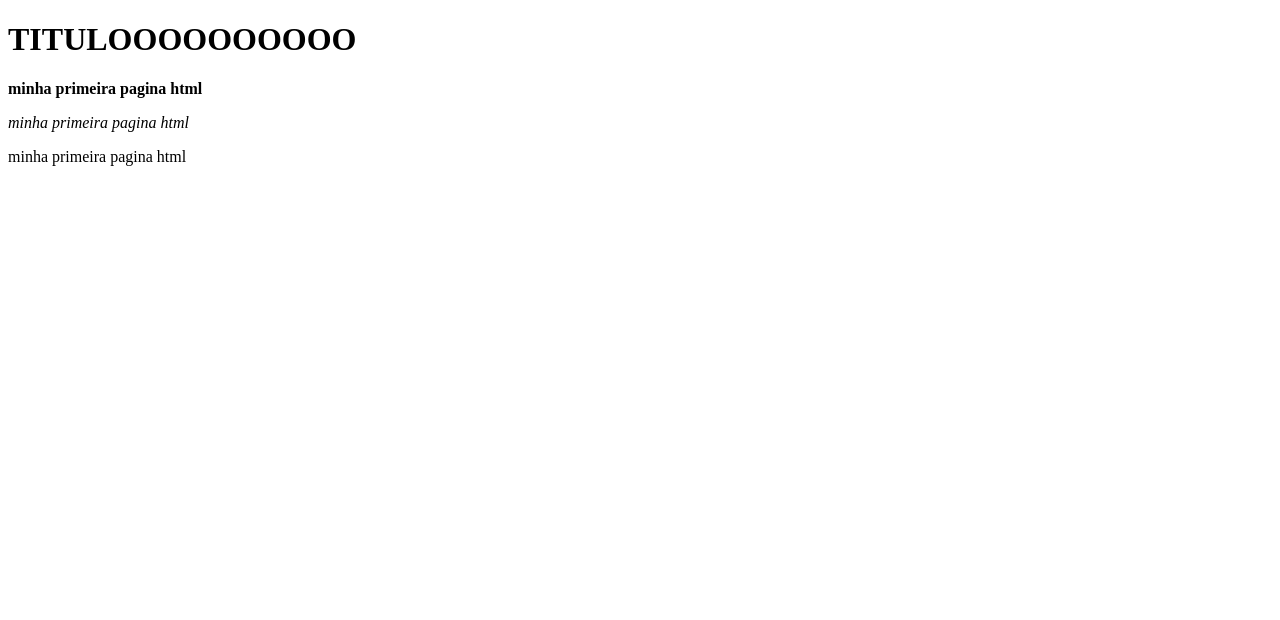
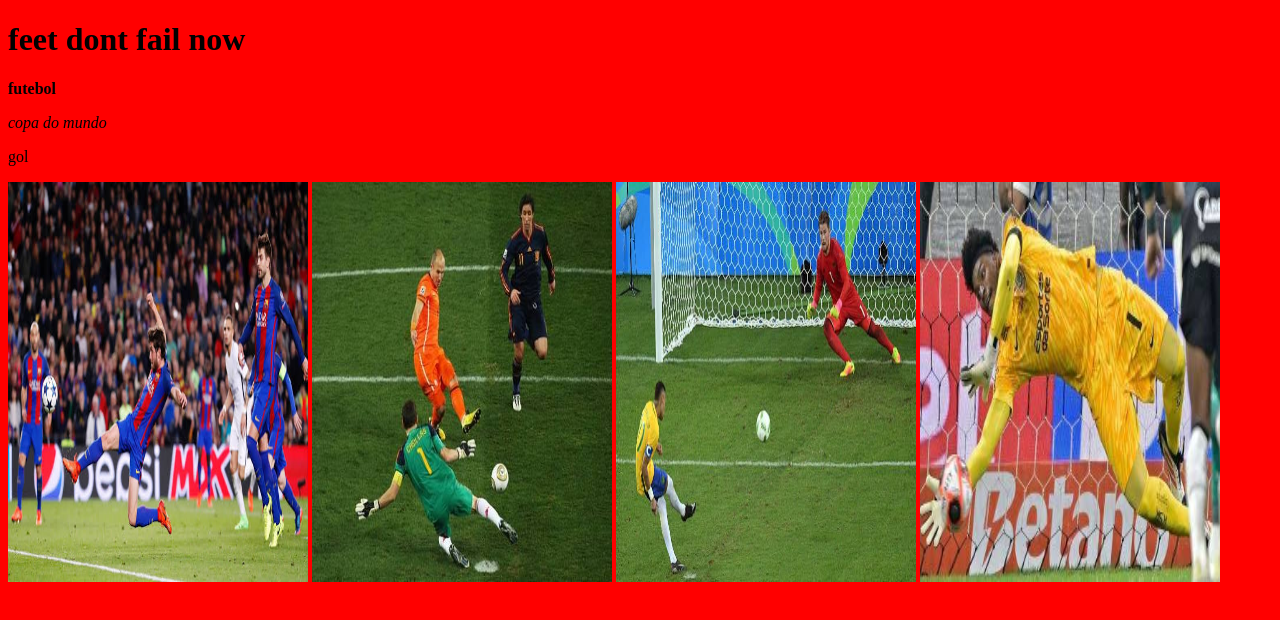
Before and after one commit to miguelcorreiaassis10-gif/vscode, a plain HTML site: page quartahtml/index.html in a window 1280 px wide. Drawn offline with Linux system fonts and the light colour scheme.

Commit message:
Add files via upload

```diff
--- a/quartahtml/index.html
+++ b/quartahtml/index.html
@@ -1,10 +1,18 @@
 <!DOCTYPE html>
-<html lang="pt-br"
-<head>  <meta charset="UTF-8">
+<html lang="pt-br">
+<link rel="stylesheet" href="style.css">
+ <meta charset="UTF-8">
+ <head>
 <title>Meu primeiro site</title></head>
 <body>
-    <h1>  TITULOOOOOOOOOO</h1>
-    <p> <strong>minha primeira pagina html </strong></p>
-    <p><em>minha primeira pagina html</em></p>
-    <p>minha primeira pagina html</p>
+    <h1> feet dont fail now </h1>
+    <p> <strong>futebol </strong></p>
+    <p><em>copa do mundo</em></p>
+    <p>gol</p>
+    <img src="imagens/6x1.jfif" width="300" height="400">
+    <img src="imagens/cassilas.jfif" width="300" height="400">
+    <img src="imagens/neymar.jfif" width="300" height="400">
+    <img src="imagens/hugo.jfif" width="300" height="400">
 </body>
+
+</html>
--- a/quartahtml/style.css
+++ b/quartahtml/style.css
@@ -0,0 +1,3 @@
+body {
+    background-color: red;
+}
```
Also changed, not shown: quartahtml/imagens/6x1.jfif (added), quartahtml/imagens/cassilas.jfif (added), quartahtml/imagens/hugo.jfif (added), quartahtml/imagens/neymar.jfif (added).
